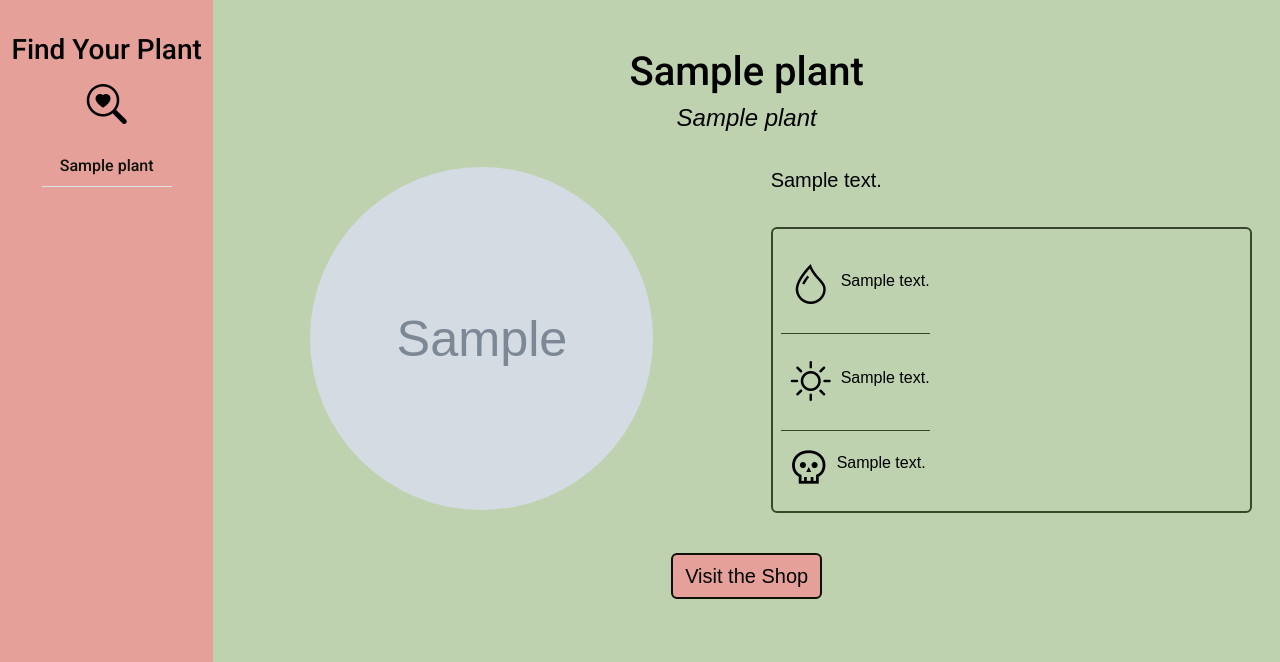
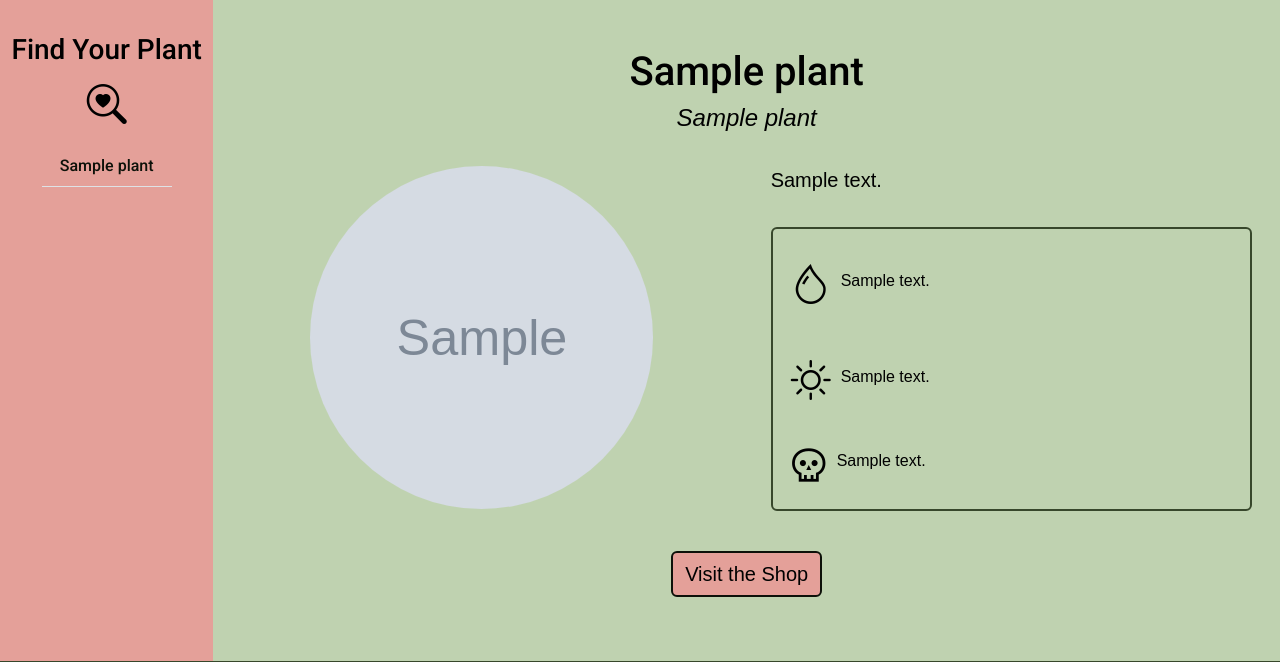
Before and after one commit to ka-lange/plantstore, a Node server app: page /care/600000000000000000000001 in a window 1280 px wide. Shown: the part 105-767 px from the top of the page. Run offline with Node 20, Linux system fonts and the light colour scheme; tables that the repository leaves empty hold one stand-in row (values such as "Sample post"); grey boxes marked "Sample" are stand-in pictures; some libraries are stand-ins or nearby versions.

Commit message:
remove care sheet lines

```diff
--- a/views/care.ejs
+++ b/views/care.ejs
@@ -87,14 +87,14 @@
 
                             <p class="text-start fs-5 pb-3"><%= thisPlant.description %></p>
                             <div class="d-flex flex-column align-items-start border border-2 border-primary rounded p-2">
-                                <div class="d-flex align-items-center border-bottom border-primary py-2">
+                                <div class="d-flex align-items-center border-primary py-2">
                                     <i class="bi bi-droplet fs-1"></i>
                                     <p class="text-start pt-2"><%= thisPlant.waterNotes %></p>
                                 </div>
 
-                                <div class="d-flex align-items-center border-bottom border-primary py-2">
+                                <div class="d-flex align-items-center border-primary py-2">
                                     <i class="bi bi-brightness-high fs-1"></i>
-                                    <p class="text-start pt-2"><%= thisPlant.lightNotes %></p>
+                                    <p class="text-start pt-2 w-100"><%= thisPlant.lightNotes %></p>
                                 </div>
 
                                 <div class="d-flex align-items-center py-2">
```
